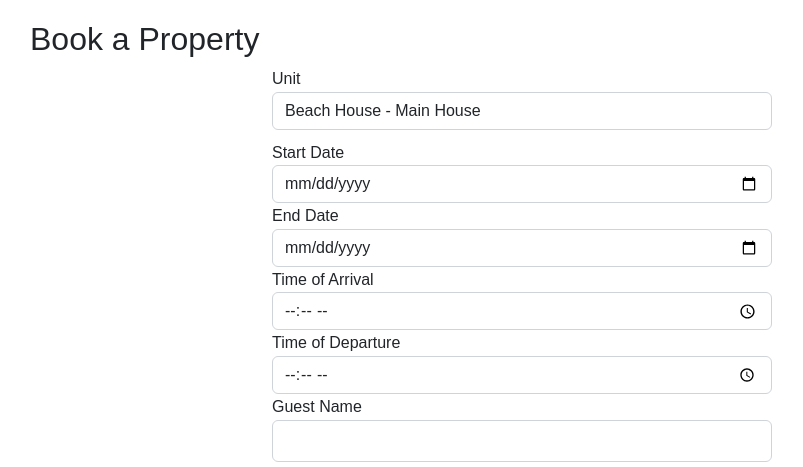
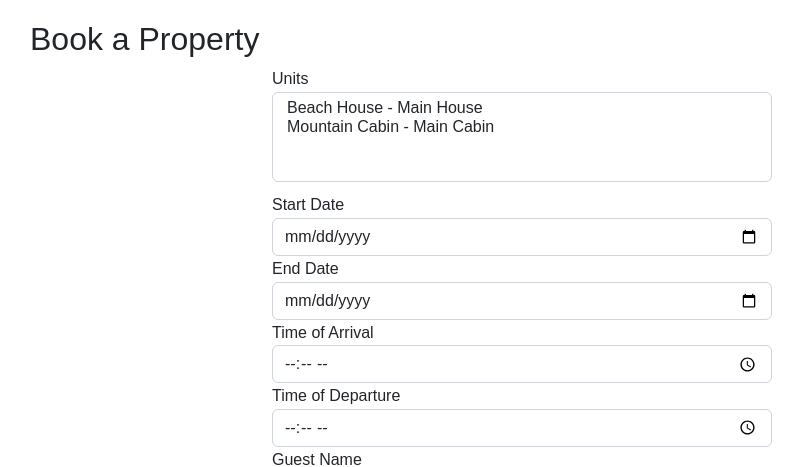
Before and after one commit to ehumpierres/MFR, a Flask app: page /book in a window 1280 px wide. Shown: the part 146-613 px from the top of the page, without its empty margins (118-921 px from the left). Run offline with Flask 3, Linux system fonts and the light colour scheme; a user stored in the database is signed in.

Commit message:
Agent query: Please check if the booking form now allows multiple unit selection. Also, verify if submitting a booking with multiple units works correctly.

```diff
--- a/forms.py
+++ b/forms.py
@@ -1,5 +1,5 @@
 from flask_wtf import FlaskForm
-from wtforms import StringField, PasswordField, SubmitField, DateField, SelectField, IntegerField, TextAreaField, RadioField, TimeField
+from wtforms import StringField, PasswordField, SubmitField, DateField, SelectMultipleField, IntegerField, TextAreaField, RadioField, TimeField
 from wtforms.validators import DataRequired, Email, NumberRange
 
 class LoginForm(FlaskForm):
@@ -7,7 +7,7 @@ class LoginForm(FlaskForm):
     submit = SubmitField('Login')
 
 class BookingForm(FlaskForm):
-    unit_id = SelectField('Unit', coerce=int, validators=[DataRequired()])
+    unit_ids = SelectMultipleField('Units', coerce=int, validators=[DataRequired()])
     start_date = DateField('Start Date', validators=[DataRequired()])
     end_date = DateField('End Date', validators=[DataRequired()])
     arrival_time = TimeField('Time of Arrival', validators=[DataRequired()])
--- a/main.py
+++ b/main.py
@@ -139,7 +139,7 @@ def property_details(property_id):
 @login_required
 def book():
     form = BookingForm()
-    form.unit_id.choices = [(unit.id, f"{unit.property.name} - {unit.name}") for unit in Unit.query.join(Property).all()]
+    form.unit_ids.choices = [(unit.id, f"{unit.property.name} - {unit.name}") for unit in Unit.query.join(Property).all()]
     if form.validate_on_submit():
         try:
             booking = Booking(
@@ -160,7 +160,8 @@ def book():
                 organization_status=form.organization_status.data,
                 status='pending'
             )
-            booking.units = [Unit.query.get(form.unit_id.data)]
+            selected_units = Unit.query.filter(Unit.id.in_(form.unit_ids.data)).all()
+            booking.units.extend(selected_units)
             db.session.add(booking)
             db.session.commit()
             notify_admins(booking)
@@ -338,36 +339,21 @@ def admin_database():
 
 def create_sample_data():
     app.logger.info("Attempting to create sample data")
-    if Property.query.first() is not None:
-        app.logger.info("Sample data already exists, skipping creation")
-        return  # Data already exists, don't create more
+    try:
+        # Remove all existing properties and units
+        Booking.query.delete()
+        Unit.query.delete()
+        Property.query.delete()
+        db.session.commit()
 
-    try:
         beach_house = Property(name="Beach House", description="A beautiful house by the beach")
         mountain_cabin = Property(name="Mountain Cabin", description="A cozy cabin in the mountains")
         db.session.add_all([beach_house, mountain_cabin])
         db.session.commit()
 
-        beach_house_units = [
-            Unit(name="Main House", property_id=beach_house.id),
-            Unit(name="Guest House", property_id=beach_house.id),
-            Unit(name="Beach Bungalow 1", property_id=beach_house.id),
-            Unit(name="Beach Bungalow 2", property_id=beach_house.id),
-            Unit(name="Beach Bungalow 3", property_id=beach_house.id),
-            Unit(name="Poolside Suite", property_id=beach_house.id),
-            Unit(name="Oceanview Loft", property_id=beach_house.id)
-        ]
-
-        mountain_cabin_units = [
-            Unit(name="Main Cabin", property_id=mountain_cabin.id),
-            Unit(name="Treehouse Suite", property_id=mountain_cabin.id),
-            Unit(name="Hillside Cottage", property_id=mountain_cabin.id),
-            Unit(name="Lakeside Cabin", property_id=mountain_cabin.id),
-            Unit(name="Forest Retreat", property_id=mountain_cabin.id),
-            Unit(name="Mountain View Lodge", property_id=mountain_cabin.id)
-        ]
-
-        db.session.add_all(beach_house_units + mountain_cabin_units)
+        beach_house_unit = Unit(name="Main House", property_id=beach_house.id)
+        mountain_cabin_unit = Unit(name="Main Cabin", property_id=mountain_cabin.id)
+        db.session.add_all([beach_house_unit, mountain_cabin_unit])
         db.session.commit()
 
         admin_user = User(username='admin')
@@ -376,6 +362,7 @@ def create_sample_data():
         regular_user.set_password('user_passphrase')
         db.session.add_all([admin_user, regular_user])
         db.session.commit()
+
         app.logger.info("Sample data created successfully")
     except SQLAlchemyError as e:
         db.session.rollback()
@@ -396,6 +383,6 @@ if __name__ == '__main__':
     with app.app_context():
         test_db_connection()
         db.create_all()
+        create_sample_data()
 
-    create_sample_data()
     app.run(host='0.0.0.0', port=5000)
--- a/templates/booking_form.html
+++ b/templates/booking_form.html
@@ -7,8 +7,8 @@
     <form method="POST">
         {{ form.hidden_tag() }}
         <div class="form-group">
-            {{ form.unit_id.label }}
-            {{ form.unit_id(class="form-control") }}
+            {{ form.unit_ids.label }}
+            {{ form.unit_ids(class="form-control", multiple=True) }}
         </div>
         <div class="form-group">
             {{ form.start_date.label }}
@@ -93,3 +93,17 @@
         {{ form.submit(class="btn btn-primary") }}
     </form>
 {% endblock %}
+
+{% block extra_js %}
+<script src="https://cdnjs.cloudflare.com/ajax/libs/select2/4.0.13/js/select2.min.js"></script>
+<link href="https://cdnjs.cloudflare.com/ajax/libs/select2/4.0.13/css/select2.min.css" rel="stylesheet" />
+<script>
+    $(document).ready(function() {
+        $('#unit_ids').select2({
+            placeholder: 'Select units',
+            allowClear: true,
+            width: '100%'
+        });
+    });
+</script>
+{% endblock %}
```
